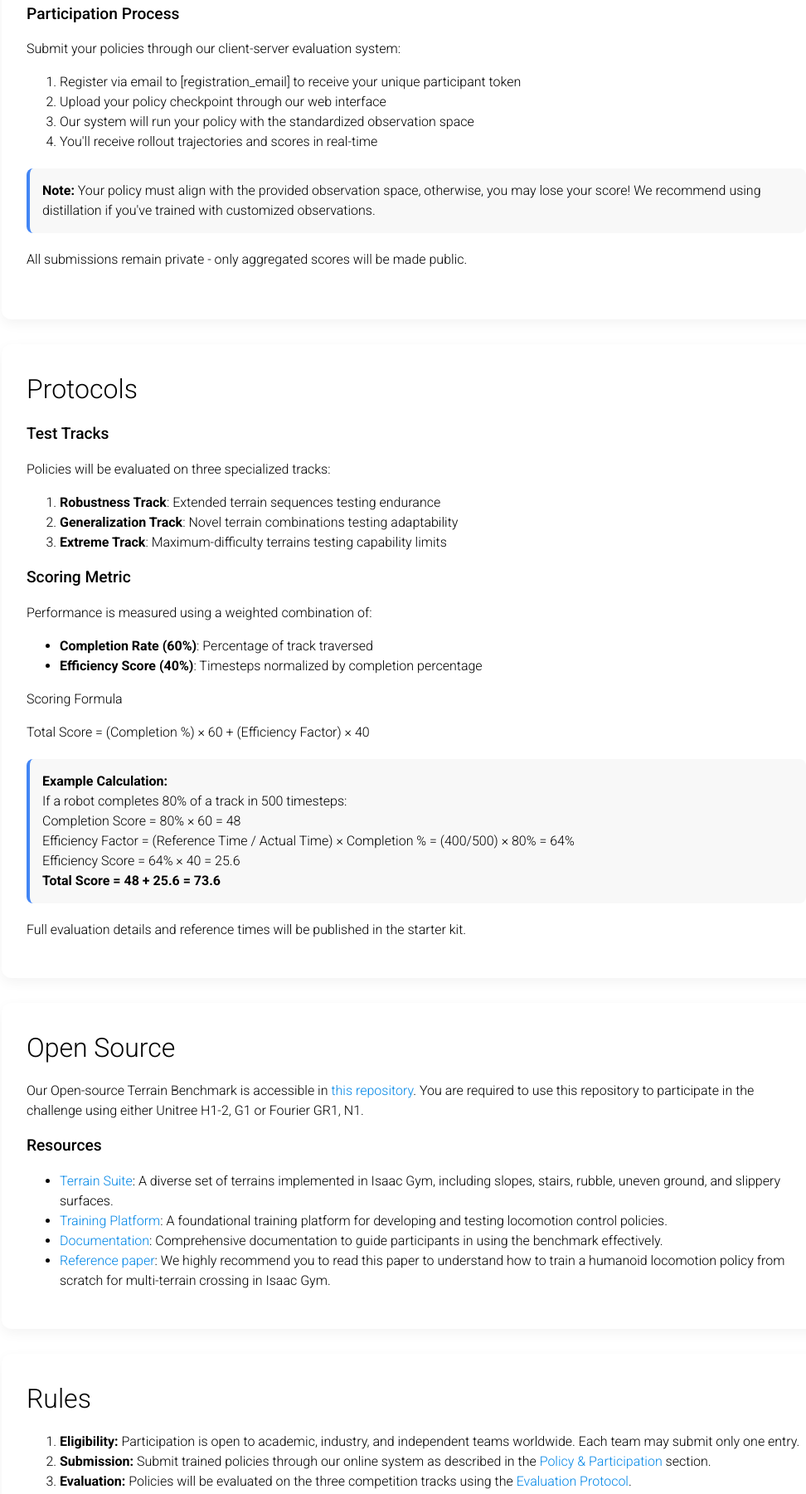
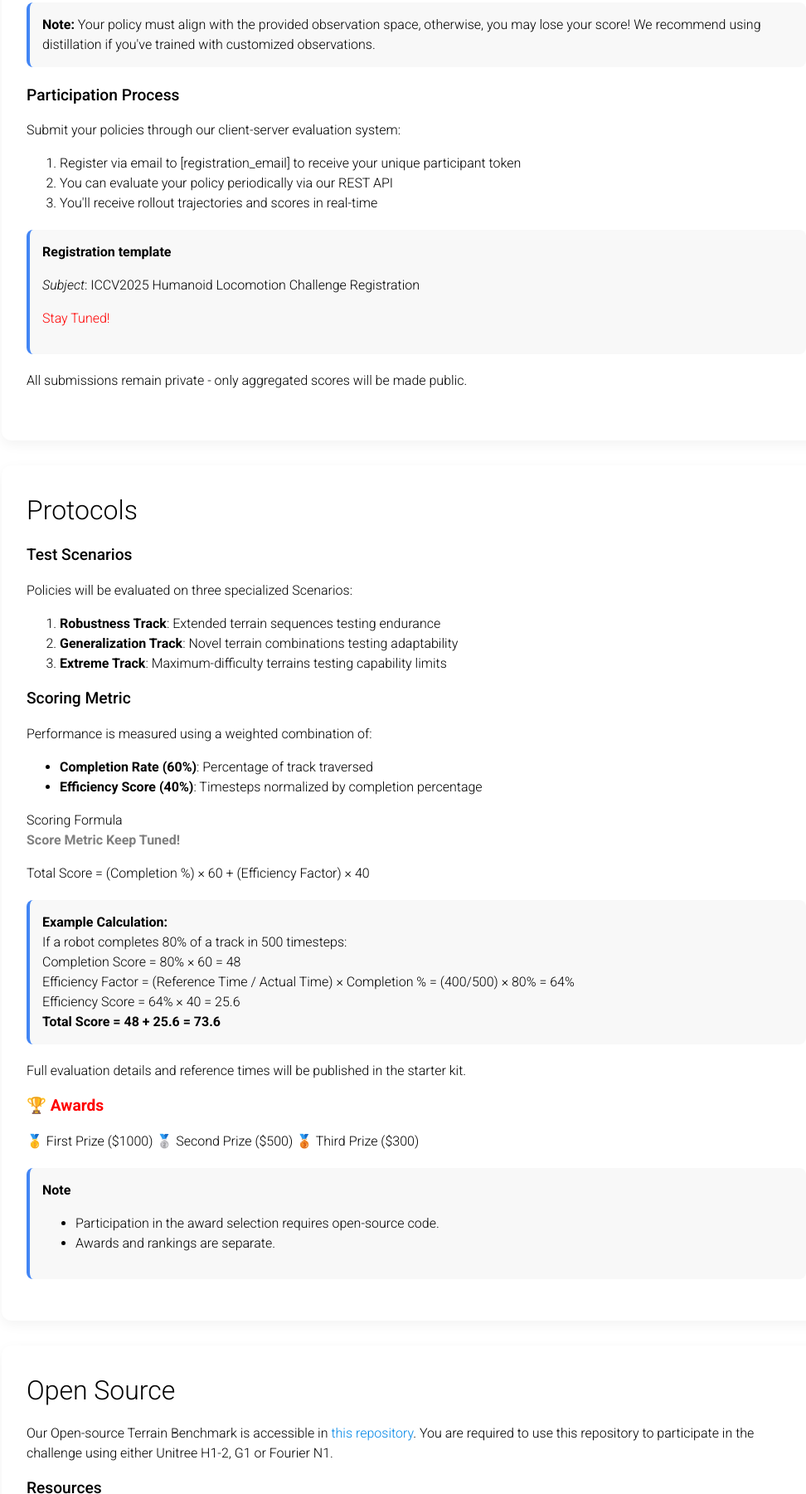
Before and after one commit to fanyahao1/ICCV_workshop, a plain HTML site: page index.html in a window 1280 px wide. Shown: the part 2051-3852 px from the top of the page at 83% size, without its empty margins (138-1110 px from the left). Drawn offline with Linux system fonts and the light colour scheme.

Commit message:
update index

```diff
--- a/index.html
+++ b/index.html
@@ -77,7 +77,7 @@
           <li>Base orientation and angular velocity ([base_orientation_details])</li>
           <li>Terrain height samples around the robot ([terrain_sampling_details])</li>
           <li>Previous action values ([action_history_details])</li>
-          <li><strong>To Be Tuned!</strong></li>
+          <li><strong>Keep Tuned!</strong></li>
         </ul>
         <p>Complete observation specifications will be provided in the <a href="#opensource">Open Source</a> documentation.</p>
 
@@ -85,8 +85,12 @@
         <p>Your policy must output:</p>
         <ul>
           <li>Target joint positions ([joint_target_details])</li>
-          <li>Optional: <strong>To Be Tuned!</strong><!--: PD gain parameters ([pd_gain_details])--> </li>
+          <li>Optional: <strong>Keep Tuned!</strong><!--: PD gain parameters ([pd_gain_details])--> </li>
         </ul>
+      </div>
+      <div class="highlight-box">
+        <strong>Note:</strong> Your policy must align with the provided observation space, otherwise, you may lose your score!
+        We recommend using distillation if you've trained with customized observations.
       </div>
 
       <div class="subsection">
@@ -94,13 +98,13 @@
         <p>Submit your policies through our client-server evaluation system:</p>
         <ol>
           <li>Register via email to [registration_email] to receive your unique participant token</li>
-          <li>Upload your policy checkpoint through our web interface</li>
-          <li>Our system will run your policy with the standardized observation space</li>
+          <li>You can evaluate your policy periodically via our REST API </li>
           <li>You'll receive rollout trajectories and scores in real-time</li>
         </ol>
         <div class="highlight-box">
-          <strong>Note:</strong> Your policy must align with the provided observation space, otherwise, you may lose your score!
-          We recommend using distillation if you've trained with customized observations.
+          <strong>Registration template</strong>
+          <p><i>Subject</i>: ICCV2025 Humanoid Locomotion Challenge Registration</p>
+          <p style="color: red;">Stay Tuned!</p>
         </div>
         <p>All submissions remain private - only aggregated scores will be made public.</p>
       </div>
@@ -109,8 +113,8 @@
     <div class="section" id="metrics">
       <h2>Protocols</h2>
 
-      <h3>Test Tracks</h3>
-      <p>Policies will be evaluated on three specialized tracks:</p>
+      <h3>Test Scenarios</h3>
+      <p>Policies will be evaluated on three specialized Scenarios:</p>
       <ol>
         <li><strong>Robustness Track</strong>: Extended terrain sequences testing endurance</li>
         <li><strong>Generalization Track</strong>: Novel terrain combinations testing adaptability</li>
@@ -125,6 +129,7 @@
       </ul>
 
       <h4>Scoring Formula</h4>
+      <div style="color: gray;"><strong>Score Metric Keep Tuned!</strong></div>
       <p>Total Score = (Completion %) × 60 + (Efficiency Factor) × 40</p>
 
       <div class="highlight-box">
@@ -137,13 +142,22 @@
       </div>
 
       <p>Full evaluation details and reference times will be published in the starter kit.</p>
+      <h3><b style="color: red">🏆 Awards</b></h3>
+        <p>
+          🥇 First Prize ($1000) 🥈 Second Prize ($500) 🥉 Third Prize ($300)
+        </p>
+        <div class="highlight-box"><strong>Note</strong>
+          <ul>
+            <li>Participation in the award selection requires open-source code.</li>
+            <li>Awards and rankings are separate.</li>
+          </ul>
+        </div>
     </div>
 
     <div class="section" id="opensource">
       <h2>Open Source</h2>
       <p>
-        Our Open-source Terrain Benchmark is accessible in <a href="https://github.com/shiki-ta/Humanoid-Terrain-Bench">this repository</a>. You are required to use this repository to participate in the challenge using either Unitree H1-2, G1 or Fourier GR1, N1.
-        <!-- Customized robots are also welcome, as long as they can be trained in Isaac Gym, but you may provide the Isaac Gym deploy config. -->
+        Our Open-source Terrain Benchmark is accessible in <a href="https://github.com/shiki-ta/Humanoid-Terrain-Bench">this repository</a>. You are required to use this repository to participate in the challenge using either Unitree H1-2, G1 or Fourier N1.
       </p>
       <h3>Resources</h3>
       <ul>
@@ -151,23 +165,8 @@
         <li><a href="https://github.com/shiki-ta/Humanoid-Terrain-Bench/tree/master/legged_gym">Training Platform</a>: A foundational training platform for developing and testing locomotion control policies.</li>
         <li><a href="https://github.com/shiki-ta/Humanoid-Terrain-Bench/blob/master/README.md">Documentation</a>: Comprehensive documentation to guide participants in using the benchmark effectively.</li>
         <li><a href="https://arxiv.org/abs/2505.18780" target="_blank">Reference paper</a>: We highly recommend you to read this paper to understand how to train a humanoid locomotion policy from scratch for multi-terrain crossing in Isaac Gym.</li>
-        <!-- <li>Evaluation Metrics: Standardized metrics for assessing locomotion performance across different terrains.</li> -->
       </ul>
     </div>
-
-    <!-- Updated Rules Section -->
-    <div class="section" id="rules">
-      <h2>Rules</h2>
-      <ol>
-        <li><strong>Eligibility:</strong> Participation is open to academic, industry, and independent teams worldwide. Each team may submit only one entry.</li>
-        <li><strong>Submission:</strong> Submit trained policies through our online system as described in the <a href="#policy">Policy & Participation</a> section.</li>
-        <li><strong>Evaluation:</strong> Policies will be evaluated on the three competition tracks using the <a href="#metrics">Evaluation Protocol</a>.</li>
-        <li><strong>Fair Play:</strong> Use of cheating techniques, hard-coding the test environment, or exploiting simulator bugs is strictly prohibited.</li>
-        <li><strong>Final Decisions:</strong> The organizing committee reserves the right to make final decisions regarding rule interpretation and winner selection.</li>
-      </ol>
-    </div>
-
-    <!-- Existing Tracks Section (unchanged) -->
 
     <div class="section" id="tracks">
       <h2>Tracks</h2>
@@ -225,6 +224,17 @@
       </div>
     </div>
 
+    <div class="section" id="rules">
+      <h2>Rules</h2>
+      <ol>
+        <li><strong>Eligibility:</strong> Participation is open to academic, industry, and independent teams worldwide. Each team may submit only one entry.</li>
+        <li><strong>Submission:</strong> Submit trained policies through our online system as described in the <a href="#policy">Policy & Participation</a> section.</li>
+        <li><strong>Evaluation:</strong> Policies will be evaluated on the three competition tracks using the <a href="#metrics">Evaluation Protocol</a>.</li>
+        <li><strong>Fair Play:</strong> Use of cheating techniques, hard-coding the test environment, or exploiting simulator bugs is strictly prohibited.</li>
+        <li><strong>Final Decisions:</strong> The organizing committee reserves the right to make final decisions regarding rule interpretation and winner selection.</li>
+      </ol>
+    </div>
+
     <footer>
       <p>© Multi-Scenarios Humanoid Locomotion Challenge in Human-Robot-Scene Interaction and Collaboration Workshop @ICCV2025</p>
     </footer>
```
